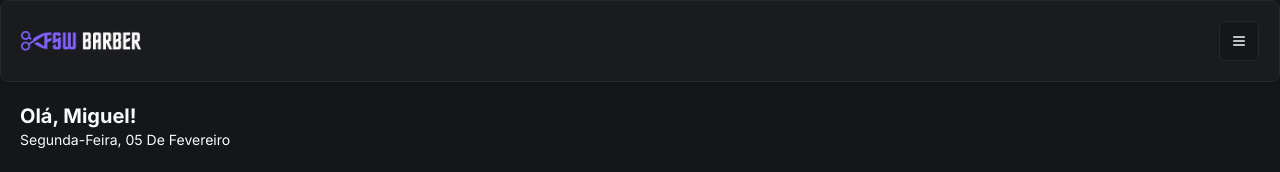
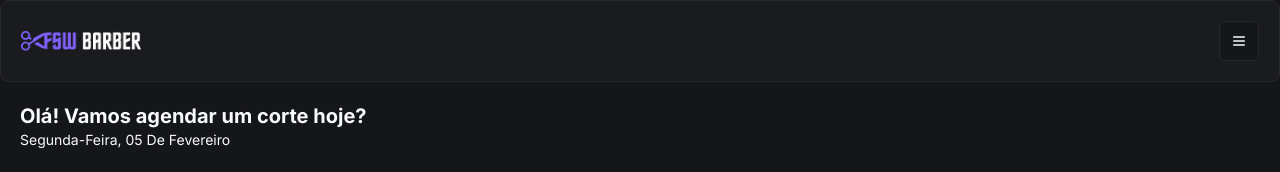
Before and after one commit to feliippeee/fullstackweek-barber, a Next.js app: page / in a window 1280 px wide. Shown: the top 172 px of the page. Built offline with nearby package versions, Linux system fonts and the light colour scheme; no server answers; the database is empty.

Commit message:
feat: add user name to home page

```diff
--- a/app/(home)/page.tsx
+++ b/app/(home)/page.tsx
@@ -34,7 +34,9 @@
       <Header />
 
       <div className="px-5 pt-5">
-        <h2 className="text-xl font-bold">Olá, Miguel!</h2>
+        <h2 className="text-xl font-bold">
+          {session?.user ? `Olá, ${session.user.name?.split(" ")[0]}!` : "Olá! Vamos agendar um corte hoje?"}
+        </h2>
         <p className="capitalize text-sm">
           {format(new Date(), "EEEE',' dd 'de' MMMM", {
             locale: ptBR,
```
